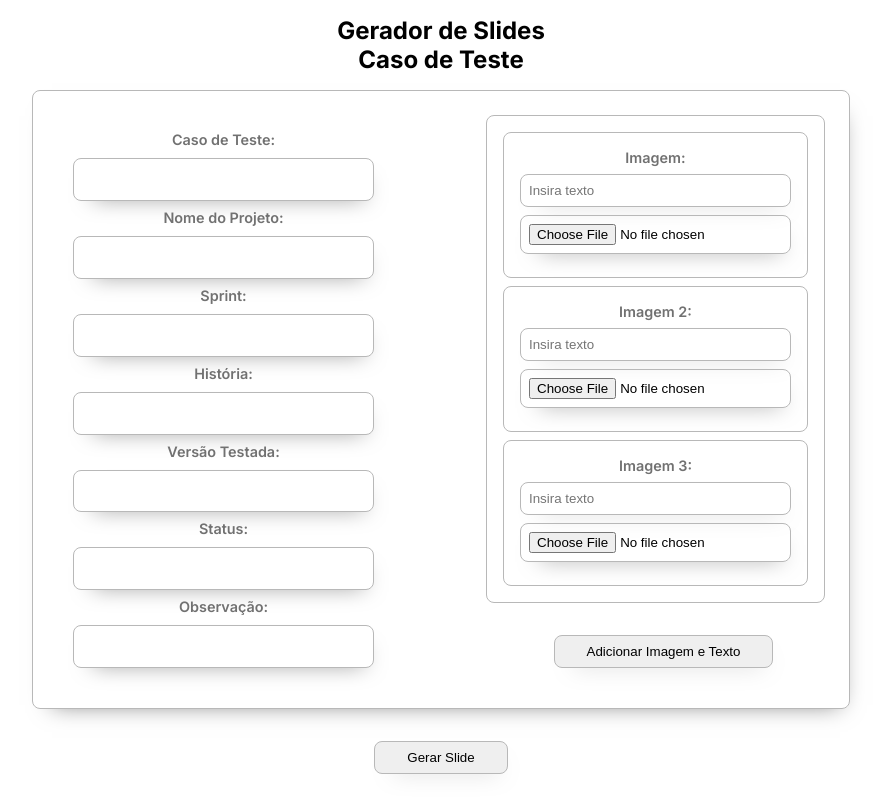
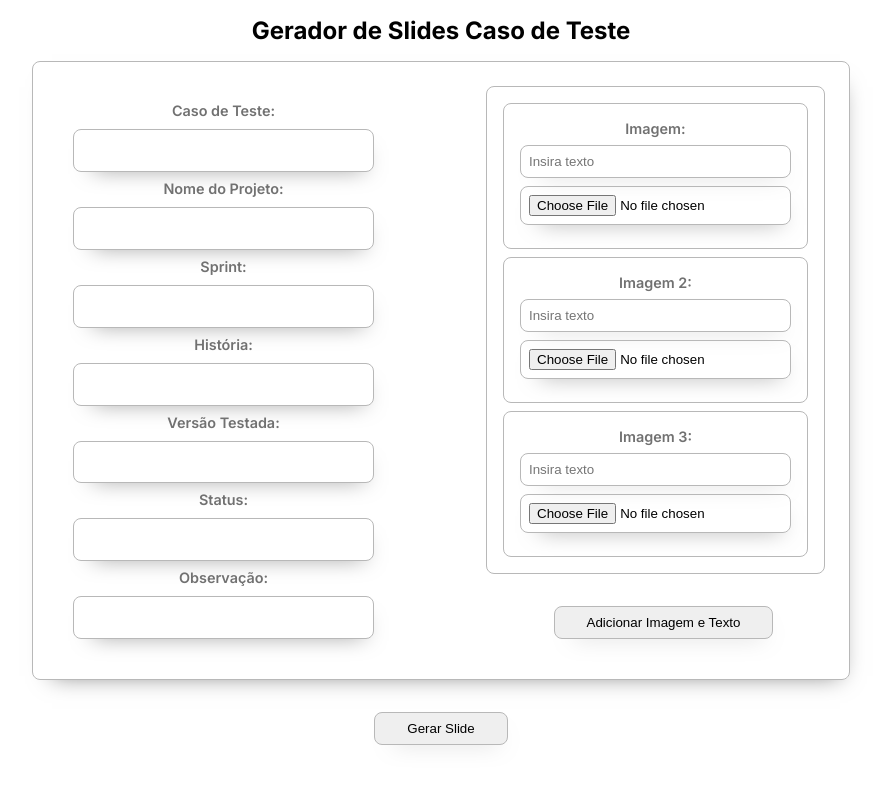
Before and after one commit to WatheusHenry/CasoTestePPT, a website: page index.html in a window 1280 px wide. Shown: the whole page, without its empty margins (199-1085 px from the left). Drawn offline with Linux system fonts and the light colour scheme.

```diff
--- a/index.html
+++ b/index.html
@@ -14,7 +14,7 @@
   </head>
   <body>
     <h1>
-      Gerador de Slides <br />
+      Gerador de Slides
       Caso de Teste
     </h1>
     <main>
```
